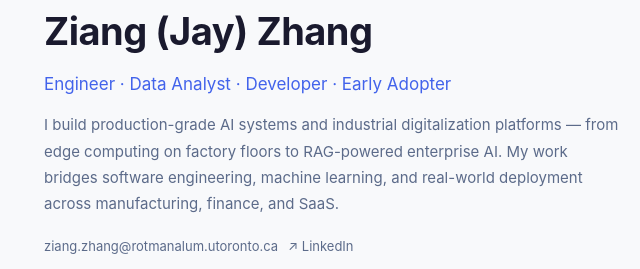
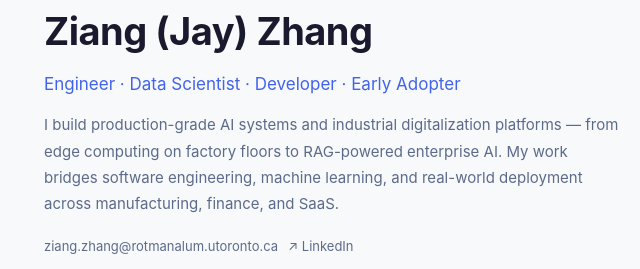
Before and after one commit to jayziangzhang/askme, a plain HTML site: page index.html in a window 1280 px wide. Shown: the part 121-390 px from the top of the page, 384-1024 px from the left. Drawn offline with Linux system fonts and the light colour scheme.

Commit message:
Update index.html

```diff
--- a/index.html
+++ b/index.html
@@ -23,7 +23,7 @@
         <img id="avatar" src="assets/selfi.jpg" alt="Ziang Zhang" />
         <div class="hero-text">
           <h1>Ziang (Jay) Zhang</h1>
-          <p class="tagline">Engineer · Data Analyst · Developer · Early Adopter</p>
+          <p class="tagline">Engineer · Data Scientist · Developer · Early Adopter</p>
           <p class="hero-bio">
             I build production-grade AI systems and industrial digitalization platforms — from
             edge computing on factory floors to RAG-powered enterprise AI. My work bridges
```
